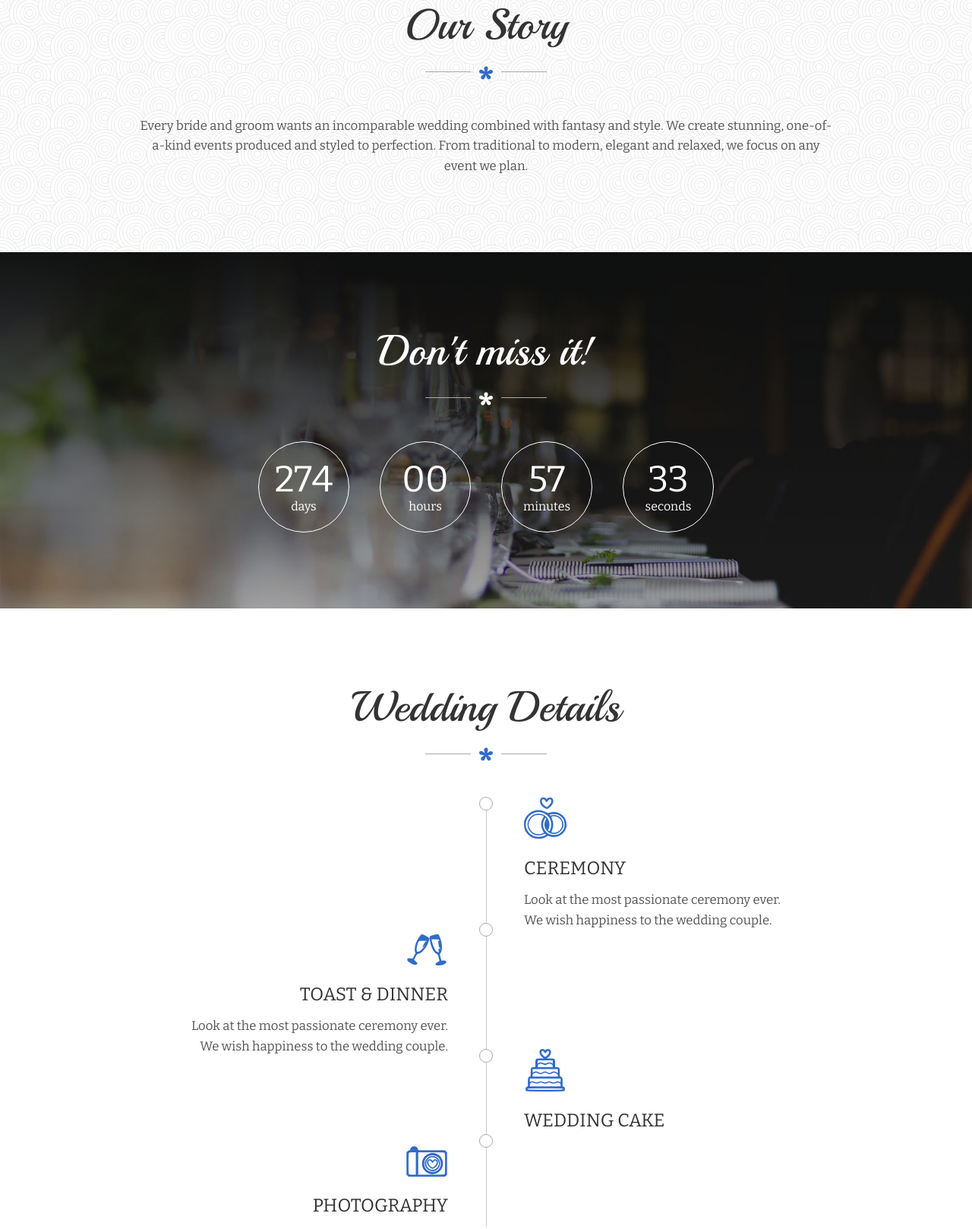
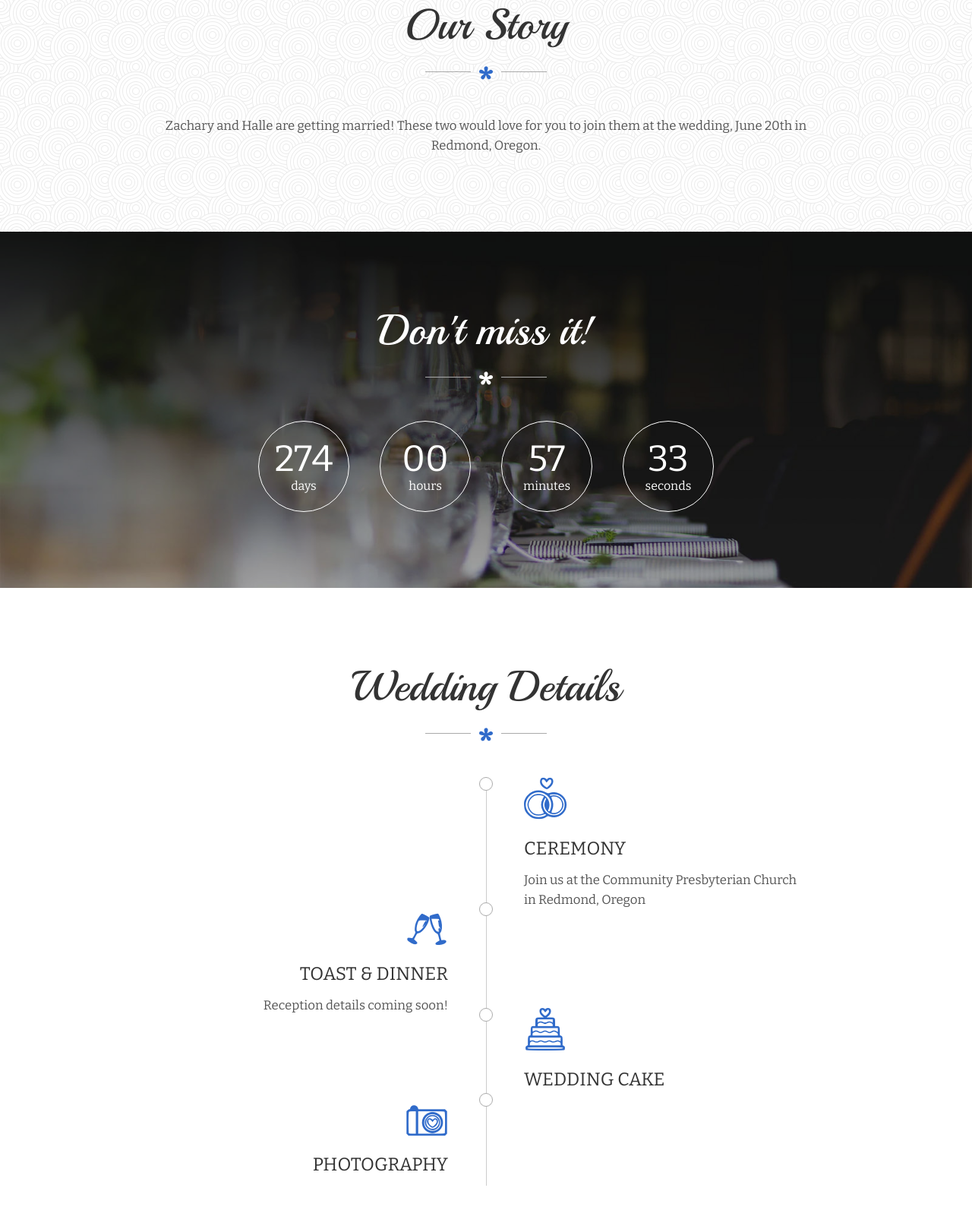
Before and after one commit to hzchobanwedding/hzchobanwedding, a plain HTML site: page index.html in a window 1280 px wide. Shown: the part 897-2515 px from the top of the page at 76% size. Drawn offline with nearby package versions, Linux system fonts and the light colour scheme.

Commit message:
Content updates

```diff
--- a/index.html
+++ b/index.html
@@ -1,9 +1,10 @@
 <!DOCTYPE HTML>
 <html lang="en">
+
 <head>
 	<title>Halle &amp; Zachary Choban Wedding</title>
 	<meta http-equiv="X-UA-Compatible" content="IE=edge">
-    <meta name="viewport" content="width=device-width, initial-scale=1">
+	<meta name="viewport" content="width=device-width, initial-scale=1">
 	<meta charset="UTF-8">
 
 
@@ -26,6 +27,7 @@
 	<link href="01-homepage/css/responsive.css" rel="stylesheet">
 
 </head>
+
 <body>
 
 
@@ -40,7 +42,8 @@
 					<h1 class="title">Halle <i class="icon icon-heart"></i> Zachary</h1>
 
 				</div><!-- slider-content-->
-			</div><!--display-table-cell-->
+			</div>
+			<!--display-table-cell-->
 		</div><!-- display-table-->
 	</div><!-- main-slider -->
 
@@ -56,9 +59,8 @@
 						<span class="heading-bottom"><i class="icon icon-star"></i></span>
 					</div>
 
-					<p class="desc margin-bottom">Every bride and groom wants an incomparable wedding combined with fantasy
-					and style. We create stunning, one-of-a-kind events produced and styled to perfection.
-					From traditional to modern, elegant and relaxed, we focus on any event we plan.</p>
+					<p class="desc margin-bottom">Zachary and Halle are getting married! These two would love for you to
+						join them at the wedding, June 20th in Redmond, Oregon.</p>
 
 				</div><!-- col-sm-10 -->
 			</div><!-- row -->
@@ -104,13 +106,13 @@
 						<div class="w-detail right">
 							<i class="icon icon-ciurclke"></i>
 							<h4 class="title">CEREMONY</h4>
-							<p>Look at the most passionate ceremony ever. We wish happiness to the wedding couple.</p>
+							<p>Join us at the Community Presbyterian Church in Redmond, Oregon</p>
 						</div><!-- w-detail -->
 
 						<div class="w-detail left">
 							<i class="icon icon-wine-glass"></i>
 							<h4 class="title">TOAST & DINNER</h4>
-							<p>Look at the most passionate ceremony ever. We wish happiness to the wedding couple.</p>
+							<p>Reception details coming soon!</p>
 						</div><!-- w-detail -->
 
 						<div class="w-detail right">
@@ -166,27 +168,33 @@
 						<div class="row">
 
 							<div class="col-md-4 col-sm-6">
-								<a href="images/gallery-1-600x400.jpg" data-fluidbox><img class="margin-bottom" src="images/gallery-1-600x400.jpg" alt="Gallery Image"></a>
+								<a href="images/gallery-1-600x400.jpg" data-fluidbox><img class="margin-bottom"
+										src="images/gallery-1-600x400.jpg" alt="Gallery Image"></a>
 							</div><!-- col-sm-4 -->
 
 							<div class="col-md-4 col-sm-6">
-								<a href="images/gallery-2-600x400.jpg" data-fluidbox><img class="margin-bottom" src="images/gallery-2-600x400.jpg" alt="Gallery Image"></a>
+								<a href="images/gallery-2-600x400.jpg" data-fluidbox><img class="margin-bottom"
+										src="images/gallery-2-600x400.jpg" alt="Gallery Image"></a>
 							</div><!-- col-sm-4 -->
 
 							<div class="col-md-4 col-sm-6">
-								<a href="images/gallery-3-600x400.jpg" data-fluidbox><img class="margin-bottom" src="images/gallery-3-600x400.jpg" alt="Gallery Image"></a>
+								<a href="images/gallery-3-600x400.jpg" data-fluidbox><img class="margin-bottom"
+										src="images/gallery-3-600x400.jpg" alt="Gallery Image"></a>
 							</div><!-- col-sm-4 -->
 
 							<div class="col-md-4 col-sm-6">
-								<a href="images/gallery-4-600x400.jpg" data-fluidbox><img class="margin-bottom" src="images/gallery-4-600x400.jpg" alt="Gallery Image"></a>
+								<a href="images/gallery-4-600x400.jpg" data-fluidbox><img class="margin-bottom"
+										src="images/gallery-4-600x400.jpg" alt="Gallery Image"></a>
 							</div><!-- col-sm-4 -->
 
 							<div class="col-md-4 col-sm-6">
-								<a href="images/gallery-5-600x400.jpg" data-fluidbox><img class="margin-bottom" src="images/gallery-5-600x400.jpg" alt="Gallery Image"></a>
+								<a href="images/gallery-5-600x400.jpg" data-fluidbox><img class="margin-bottom"
+										src="images/gallery-5-600x400.jpg" alt="Gallery Image"></a>
 							</div><!-- col-sm-4 -->
 
 							<div class="col-md-4 col-sm-6">
-								<a href="images/gallery-6-600x400.jpg" data-fluidbox><img class="margin-bottom" src="images/gallery-6-600x400.jpg" alt="Gallery Image"></a>
+								<a href="images/gallery-6-600x400.jpg" data-fluidbox><img class="margin-bottom"
+										src="images/gallery-6-600x400.jpg" alt="Gallery Image"></a>
 							</div><!-- col-sm-4 -->
 
 						</div><!-- row -->
@@ -206,14 +214,14 @@
 
 					<div class="col-sm-10">
 						<div class="heading">
-							<h3 class="title">Contact Us</h3>
-							<h4><a href="tel:784-412-0646" class="phone">784-412-0646</a></h4>
+							<h3 class="title">Join Us</h3>
+							<!--h4><a href="tel:784-412-0646" class="phone">784-412-0646</a></h4-->
 						</div>
 
 						<div class="margin-bottom">
 							<p>On the 20 June 2020</p>
 							<p>Join us as we celebrate life and love.</p>
-							<p>14 Baria street 133/2, New York City, US</p>
+							<p>Community Presbyterian Church in Redmond, Oregon</p>
 
 						</div><!-- margin-bottom -->
 					</div><!-- col-sm-10 -->
@@ -232,9 +240,14 @@
 				<li><a href="#"><i class="icon icon-heart"></i></a></li>
 			</ul>
 
-			<p class="copyright"><!-- Link back to Colorlib can't be removed. Template is licensed under CC BY 3.0. -->
-Copyright &copy;<script>document.write(new Date().getFullYear());</script> All rights reserved | This template is made with <i class="icon-heart" aria-hidden="true"></i> by <a href="https://colorlib.com" target="_blank">Colorlib</a>
-<!-- Link back to Colorlib can't be removed. Template is licensed under CC BY 3.0. --></p>
+			<p class="copyright">
+				<!-- Link back to Colorlib can't be removed. Template is licensed under CC BY 3.0. -->
+				Copyright &copy;
+				<script>document.write(new Date().getFullYear());</script> All rights reserved | This template is made
+				with <i class="icon-heart" aria-hidden="true"></i> by <a href="https://colorlib.com"
+					target="_blank">Colorlib</a>
+				<!-- Link back to Colorlib can't be removed. Template is licensed under CC BY 3.0. -->
+			</p>
 
 		</div><!-- container -->
 	</footer>
@@ -260,4 +273,5 @@ Copyright &copy;<script>document.write(new Date().getFullYear());</script> All r
 	</script>
 
 </body>
+
 </html>
```
